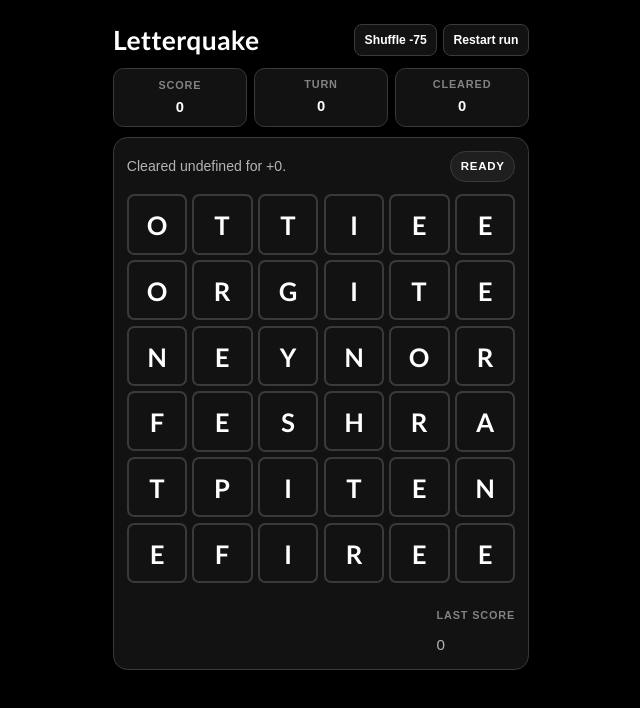
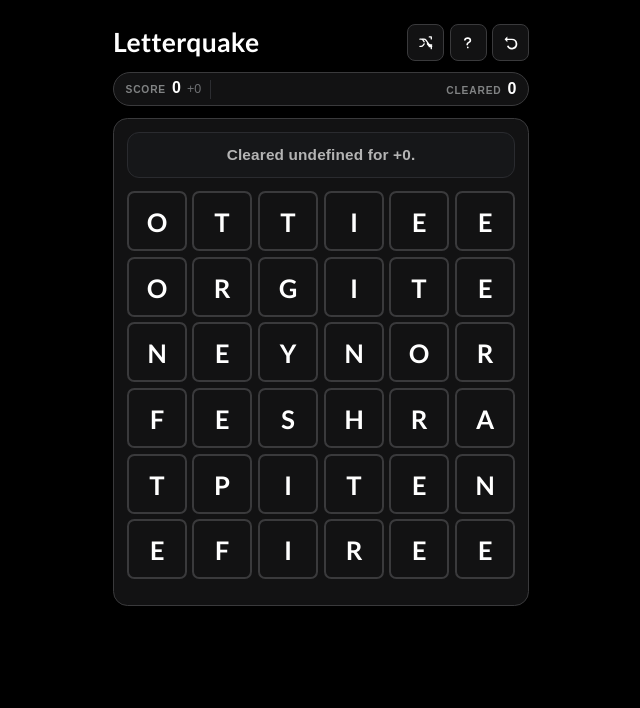
Before and after one commit to akashpkumar/letterquake, a React (Vite) app: page / in a window 1280 px wide. Shown: the top 708 px of the page, without its empty margins (319-959 px from the left). Built offline with nearby package versions, Linux system fonts and the light colour scheme.

Commit message:
Streamline Letterquake HUD

```diff
--- a/src/App.css
+++ b/src/App.css
@@ -37,59 +37,130 @@
   gap: 0.35rem;
 }
 
-.app__action,
-.app__reset {
+.app__icon-button {
   border: 1px solid #3a3a3c;
   border-radius: 0.5rem;
   background: #121213;
   color: var(--ink);
-  padding: 0.38rem 0.6rem;
-  font-size: 0.76rem;
-  font-weight: 700;
+  width: 2.3rem;
+  height: 2.3rem;
+  display: grid;
+  place-items: center;
+  padding: 0;
 }
 
-.status-bar {
-  display: grid;
-  grid-template-columns: repeat(3, minmax(0, 1fr));
-  gap: 0.45rem;
-  margin-bottom: 0.68rem;
+.app__icon-button svg {
+  width: 1.1rem;
+  height: 1.1rem;
 }
 
-.status-pill {
+.status-strip {
+  display: flex;
+  align-items: center;
+  gap: 0.55rem;
   border: 1px solid #3a3a3c;
-  border-radius: 0.65rem;
+  border-radius: 999px;
   background: #121213;
-  padding: 0.48rem 0.4rem;
-  text-align: center;
+  padding: 0.42rem 0.72rem;
+  margin-bottom: 0.72rem;
 }
 
-.status-pill--compact {
-  padding: 0.44rem 0.32rem;
+.status-strip__group {
+  display: flex;
+  align-items: baseline;
+  gap: 0.38rem;
+  min-width: 0;
 }
 
-.status-pill span,
+.status-strip__group--compact {
+  margin-left: auto;
+}
+
+.status-strip__label,
 .board-panel__label {
   display: block;
-  font-size: 0.68rem;
+  font-size: 0.64rem;
   font-weight: 700;
   letter-spacing: 0.08em;
   text-transform: uppercase;
   color: var(--ink-soft);
 }
 
-.status-pill strong {
-  display: block;
-  margin-top: 0.18rem;
-  font-size: 0.92rem;
+.status-strip__value {
+  font-size: 1rem;
+  line-height: 1;
 }
 
-.status-pill__value--pulse {
+.status-strip__value--pulse {
   animation: score-pop var(--score-pulse-duration) ease;
 }
 
-.status-pill__value--hit {
+.status-strip__value--hit {
   color: #fff6cf;
   text-shadow: 0 0 10px rgba(255, 212, 90, 0.22);
+}
+
+.status-strip__delta {
+  font-size: 0.78rem;
+  color: #6e7073;
+}
+
+.status-strip__delta--active {
+  color: #ffd45a;
+}
+
+.status-strip__divider {
+  width: 1px;
+  align-self: stretch;
+  background: #2c2d31;
+}
+
+.help-overlay {
+  position: fixed;
+  inset: 0;
+  z-index: 20;
+  display: grid;
+  place-items: center;
+  padding: 1rem;
+  background: rgba(0, 0, 0, 0.74);
+}
+
+.help-card {
+  width: min(100%, 22rem);
+  border: 1px solid #3a3a3c;
+  border-radius: 0.9rem;
+  background: #121213;
+  padding: 0.95rem;
+}
+
+.help-card__header {
+  display: flex;
+  align-items: center;
+  justify-content: space-between;
+  gap: 0.75rem;
+  margin-bottom: 0.65rem;
+}
+
+.help-card__header h2 {
+  margin: 0;
+  font-size: 1rem;
+}
+
+.help-card__close {
+  border: 0;
+  background: transparent;
+  color: var(--ink);
+  font-size: 1.4rem;
+  line-height: 1;
+  padding: 0;
+}
+
+.help-card__list {
+  margin: 0;
+  padding-left: 1rem;
+  color: var(--ink-muted);
+  font-size: 0.88rem;
+  line-height: 1.45;
 }
 
 .board-panel {
@@ -99,7 +170,6 @@
   padding: 0.8rem;
 }
 
-.board-panel__header,
 .board-panel__footer {
   display: flex;
   align-items: center;
@@ -107,45 +177,49 @@
   gap: 0.75rem;
 }
 
-.board-panel__status {
+.event-banner {
+  display: flex;
+  align-items: center;
+  justify-content: center;
+  min-height: 2.9rem;
+  margin-bottom: 0.55rem;
+  padding: 0.3rem 0.6rem;
+  border: 1px solid #2a2b2f;
+  border-radius: 0.75rem;
+  background: #161719;
+  text-align: center;
+}
+
+.event-banner__text {
   margin: 0;
-  font-size: 0.88rem;
-  line-height: 1.35;
+  font-size: 0.96rem;
+  line-height: 1.25;
+  font-weight: 700;
+  letter-spacing: 0.01em;
   color: var(--ink-muted);
 }
 
-.combo-badge {
-  flex: none;
-  border: 1px solid #3a3a3c;
-  border-radius: 999px;
-  padding: 0.35rem 0.6rem;
-  background: #1f1f20;
-  color: var(--ink);
-  font-size: 0.72rem;
-  font-weight: 700;
-  letter-spacing: 0.06em;
-  text-transform: uppercase;
+.event-banner--clear {
+  border-color: #31543d;
+  background: #152019;
 }
 
-.combo-badge[data-phase='clear'] {
-  border-color: #565758;
+.event-banner--gravity {
+  border-color: #31363f;
+  background: #15181c;
 }
 
-.combo-badge[data-phase='gravity'] {
-  border-color: #6a6b6d;
+.event-banner--refill {
+  border-color: #3d3830;
+  background: #181713;
 }
 
-.combo-badge[data-phase='refill'] {
-  border-color: #818384;
+.event-banner--auto {
+  border-color: #43825d;
+  background: #132019;
 }
 
-.combo-badge--auto {
-  border-color: #5da47f;
-  color: #d4ffe0;
-  background: #16241b;
-}
-
-.combo-badge--pulse {
+.event-banner--pulse {
   animation: combo-pop 420ms ease;
 }
 
@@ -312,18 +386,17 @@
 .tile {
   position: relative;
   z-index: 1;
-  border: 2px solid #3a3a3c;
+  border: 0;
   border-radius: 0.45rem;
-  background: #121213;
+  background: transparent;
   box-shadow: none;
-  color: var(--ink);
+  color: inherit;
   aspect-ratio: 1;
   min-height: 2.65rem;
   padding: 0;
   font-family: var(--font-display);
   font-size: clamp(1rem, 4vw, 1.6rem);
   font-weight: 800;
-  transition: transform 120ms ease, border-color 120ms ease, background 120ms ease;
   touch-action: none;
   user-select: none;
 }
@@ -340,16 +413,23 @@
   font-size: 0.58rem;
   font-weight: 800;
   line-height: 1.1;
+  z-index: 2;
 }
 
-.tile__content {
+.tile__block {
   position: absolute;
   inset: 0;
   display: grid;
   place-items: center;
+  border: 2px solid #3a3a3c;
+  border-radius: 0.45rem;
+  background: #121213;
+  color: var(--ink);
+  box-shadow: none;
   transform: translateZ(0);
   backface-visibility: hidden;
   will-change: transform, opacity;
+  transition: transform 120ms ease, border-color 120ms ease, background 120ms ease;
 }
 
 .tile__glyph {
@@ -363,12 +443,21 @@
 }
 
 .tile--empty {
-  border-color: #2d2d31;
+  border: 2px solid #2d2d31;
   background: #0f0f10;
-  color: transparent;
 }
 
-.tile--selected {
+.tile--empty::after {
+  content: '';
+  position: absolute;
+  inset: 0;
+  border-color: #2d2d31;
+  border: 2px solid #2d2d31;
+  border-radius: 0.45rem;
+  background: #0f0f10;
+}
+
+.tile__block--selected {
   border-color: #f8f8f8;
   background: #1b1d1f;
   box-shadow:
@@ -378,14 +467,14 @@
   transform: scale(1.04);
 }
 
-.tile--invalid {
+.tile__block--invalid {
   animation: tile-nope 360ms ease;
   background: #2a1114;
   border-color: #c44b5a;
   color: #ffb7bf;
 }
 
-.tile--clearing {
+.tile__block--clearing {
   animation: tile-pop var(--tile-clear-duration) ease forwards;
   animation-delay: var(--clear-delay, 0ms);
   background: #13261a;
@@ -394,20 +483,20 @@
   box-shadow: 0 0 14px rgba(79, 176, 110, 0.35);
 }
 
-.tile--clearing-auto {
+.tile__block--clearing-auto {
   background: #10241c;
   border-color: #62c08a;
   color: #ddffee;
   box-shadow: 0 0 16px rgba(98, 192, 138, 0.28);
 }
 
-.tile__content.tile__glyph--falling {
+.tile__block--falling {
   animation: tile-drop var(--fall-duration, 300ms) cubic-bezier(0.17, 0.72, 0.24, 1)
     both;
   animation-delay: var(--fall-delay, 0ms);
 }
 
-.tile__content.tile__glyph--spawning {
+.tile__block--spawning {
   animation: tile-spawn var(--spawn-duration, 240ms)
     cubic-bezier(0.16, 0.68, 0.2, 1) both;
   animation-delay: var(--spawn-delay, 0ms);
--- a/src/App.tsx
+++ b/src/App.tsx
@@ -50,8 +50,41 @@
 
 const TILE_SNAP_RATIO = 0.34
 
-function formatCombo(combo: number): string {
-  return combo > 1 ? `${combo}x cascade` : combo === 1 ? 'Word hit' : 'Ready'
+function HelpIcon() {
+  return (
+    <svg aria-hidden="true" viewBox="0 0 24 24">
+      <path
+        d="M12 17.2a1.15 1.15 0 1 1 0 2.3 1.15 1.15 0 0 1 0-2.3Zm.02-12.7c-3.08 0-5.12 1.64-5.28 4.36h2.26c.12-1.35 1.15-2.18 2.82-2.18 1.56 0 2.59.75 2.59 1.96 0 .92-.46 1.46-1.9 2.26-1.82 1.01-2.44 1.98-2.39 3.96v.33h2.2v-.25c0-1.26.33-1.79 1.69-2.57 1.62-.92 2.62-1.86 2.62-3.77 0-2.47-1.96-4.1-4.61-4.1Z"
+        fill="currentColor"
+      />
+    </svg>
+  )
+}
+
+function ShuffleIcon() {
+  return (
+    <svg aria-hidden="true" viewBox="0 0 24 24">
+      <path
+        d="M16.8 4h2.7v2.7M7 7h2.5c1.1 0 2.1.53 2.73 1.42l3.54 5.16A3.34 3.34 0 0 0 18.57 15H20m-.5 5v-2.7h-2.7M4 7h1.55c1.08 0 2.1.52 2.73 1.4L9.8 10.6m4.4 2.8 1.52 2.2A3.34 3.34 0 0 0 18.45 17H20M4 17h1.55c1.08 0 2.1-.52 2.73-1.4L9.8 13.4"
+        fill="none"
+        stroke="currentColor"
+        strokeLinecap="round"
+        strokeLinejoin="round"
+        strokeWidth="1.8"
+      />
+    </svg>
+  )
+}
+
+function RestartIcon() {
+  return (
+    <svg aria-hidden="true" viewBox="0 0 24 24">
+      <path
+        d="M7.3 6.4V3.5L3.5 7.3l3.8 3.8V8.2h6.05a5.15 5.15 0 1 1-4.62 7.43l-2 .9A7.35 7.35 0 1 0 13.35 6.4H7.3Z"
+        fill="currentColor"
+      />
+    </svg>
+  )
 }
 
 function hashPosition(position: Position): string {
@@ -182,6 +215,7 @@
   )
   const [stepIndex, setStepIndex] = useState(initialState.stepIndex)
   const [statusMessage, setStatusMessage] = useState(initialState.statusMessage)
+  const [helpOpen, setHelpOpen] = useState(false)
   const dragPathRef = useRef<Position[]>([])
   const isDraggingRef = useRef(false)
   const activePointerIdRef = useRef<number | null>(null)
@@ -732,47 +766,101 @@
         <header className="app__header">
           <h1>Letterquake</h1>
           <div className="app__actions">
-            <button className="app__action" onClick={handleShuffle} type="button">
-              Shuffle -{SHUFFLE_PENALTY}
+            <button
+              aria-label={`Shuffle board for -${SHUFFLE_PENALTY}`}
+              className="app__icon-button"
+              onClick={handleShuffle}
+              type="button"
+            >
+              <ShuffleIcon />
             </button>
-            <button className="app__reset" onClick={resetGame} type="button">
-              Restart run
+            <button
+              aria-label="Open help"
+              className="app__icon-button"
+              onClick={() => setHelpOpen(true)}
+              type="button"
+            >
+              <HelpIcon />
+            </button>
+            <button
+              aria-label="Restart run"
+              className="app__icon-button"
+              onClick={resetGame}
+              type="button"
+            >
+              <RestartIcon />
             </button>
           </div>
         </header>
 
-        <section className="status-bar" aria-label="game stats">
-          <div className="status-pill">
-            <span>Score</span>
+        <section className="status-strip" aria-label="game stats">
+          <div className="status-strip__group">
+            <span className="status-strip__label">Score</span>
             <strong
               className={
                 visibleClearStep
-                  ? 'status-pill__value--pulse status-pill__value--hit'
-                  : ''
+                  ? 'status-strip__value status-strip__value--pulse status-strip__value--hit'
+                  : 'status-strip__value'
               }
             >
               {game.score}
             </strong>
+            <span
+              className={
+                game.lastScoreDelta !== 0
+                  ? 'status-strip__delta status-strip__delta--active'
+                  : 'status-strip__delta'
+              }
+            >
+              {game.lastScoreDelta > 0
+                ? `+${game.lastScoreDelta}`
+                : game.lastScoreDelta < 0
+                  ? `${game.lastScoreDelta}`
+                  : '+0'}
+            </span>
           </div>
-          <div className="status-pill status-pill--compact">
-            <span>Turn</span>
-            <strong>{game.turn}</strong>
-          </div>
-          <div className="status-pill status-pill--compact">
-            <span>Cleared</span>
-            <strong>{game.totalWordsCleared}</strong>
+          <div className="status-strip__divider" />
+          <div className="status-strip__group status-strip__group--compact">
+            <span className="status-strip__label">Cleared</span>
+            <strong className="status-strip__value">{game.totalWordsCleared}</strong>
           </div>
         </section>
 
+        {helpOpen ? (
+          <div
+            aria-modal="true"
+            className="help-overlay"
+            role="dialog"
+            onClick={() => setHelpOpen(false)}
+          >
+            <section className="help-card" onClick={(event) => event.stopPropagation()}>
+              <div className="help-card__header">
+                <h2>How To Play</h2>
+                <button
+                  aria-label="Close help"
+                  className="help-card__close"
+                  onClick={() => setHelpOpen(false)}
+                  type="button"
+                >
+                  ×
+                </button>
+              </div>
+              <ul className="help-card__list">
+                <li>Drag through adjacent letters to spell a word.</li>
+                <li>Valid words explode and score points.</li>
+                <li>Blocks above fall down and new ones refill from the top.</li>
+                <li>Gravity can trigger bonus cascade clears automatically.</li>
+                <li>Shuffle rescues a bad board for {SHUFFLE_PENALTY} points.</li>
+              </ul>
+            </section>
+          </div>
+        ) : null}
+
         <section className="board-panel">
-          <div className="board-panel__header">
-            <p className="board-panel__status">{runtimeStatusMessage}</p>
-            <div
-              className={`combo-badge${isAutoClearVisible ? ' combo-badge--auto' : ''}${visibleClearStep ? ' combo-badge--pulse' : ''}`}
-              data-phase={activeStep?.phase ?? 'idle'}
-            >
-              {activeStep ? formatCombo(activeStep.combo) : formatCombo(game.combo)}
-            </div>
+          <div
+            className={`event-banner${activeStep ? ` event-banner--${activeStep.phase}` : ''}${isAutoClearVisible ? ' event-banner--auto' : ''}${visibleClearStep ? ' event-banner--pulse' : ''}`}
+          >
+            <p className="event-banner__text">{runtimeStatusMessage}</p>
           </div>
 
           <div
@@ -875,20 +963,26 @@
                 const stateClasses = [
                   'tile',
                   !tile ? 'tile--empty' : '',
-                  highlightedPositions.selected.has(positionKey) ? 'tile--selected' : '',
-                  highlightedPositions.invalid.has(positionKey) ? 'tile--invalid' : '',
-                  highlightedPositions.cleared.has(positionKey) ? 'tile--clearing' : '',
-                  highlightedPositions.cleared.has(positionKey) && isAutoClearVisible
-                    ? 'tile--clearing-auto'
-                    : '',
                 ]
                   .filter(Boolean)
                   .join(' ')
-                const glyphClasses = [
-                  'tile__content',
-                  highlightedPositions.moved.has(positionKey) ? 'tile__glyph--falling' : '',
+                const blockClasses = [
+                  'tile__block',
+                  highlightedPositions.selected.has(positionKey)
+                    ? 'tile__block--selected'
+                    : '',
+                  highlightedPositions.invalid.has(positionKey)
+                    ? 'tile__block--invalid'
+                    : '',
+                  highlightedPositions.cleared.has(positionKey)
+                    ? 'tile__block--clearing'
+                    : '',
+                  highlightedPositions.cleared.has(positionKey) && isAutoClearVisible
+                    ? 'tile__block--clearing-auto'
+                    : '',
+                  highlightedPositions.moved.has(positionKey) ? 'tile__block--falling' : '',
                   highlightedPositions.spawned.has(positionKey)
-                    ? 'tile__glyph--spawning'
+                    ? 'tile__block--spawning'
                     : '',
                 ]
                   .filter(Boolean)
@@ -924,24 +1018,22 @@
                     style={tileStyle}
                     type="button"
                   >
-                    {highlightedPositions.selected.has(positionKey) ? (
-                      <span className="tile__order">{selectedOrderMap.get(positionKey)}</span>
+                    {tile ? (
+                      <span className={blockClasses} style={tileStyle}>
+                        {highlightedPositions.selected.has(positionKey) ? (
+                          <span className="tile__order">
+                            {selectedOrderMap.get(positionKey)}
+                          </span>
+                        ) : null}
+                        <span className="tile__glyph">{tile.letter}</span>
+                      </span>
                     ) : null}
-                    <span className={glyphClasses}>
-                      <span className="tile__glyph">{tile?.letter ?? ''}</span>
-                    </span>
                   </button>
                 )
               }),
             )}
           </div>
 
-          <div className="board-panel__footer">
-            <div>
-              <p className="board-panel__label">Last score</p>
-              <p className="board-panel__seed">{game.lastScoreDelta}</p>
-            </div>
-          </div>
         </section>
       </section>
     </main>
```
Also changed, not shown: 1 other file (tests, documents, lock files or other folders).
